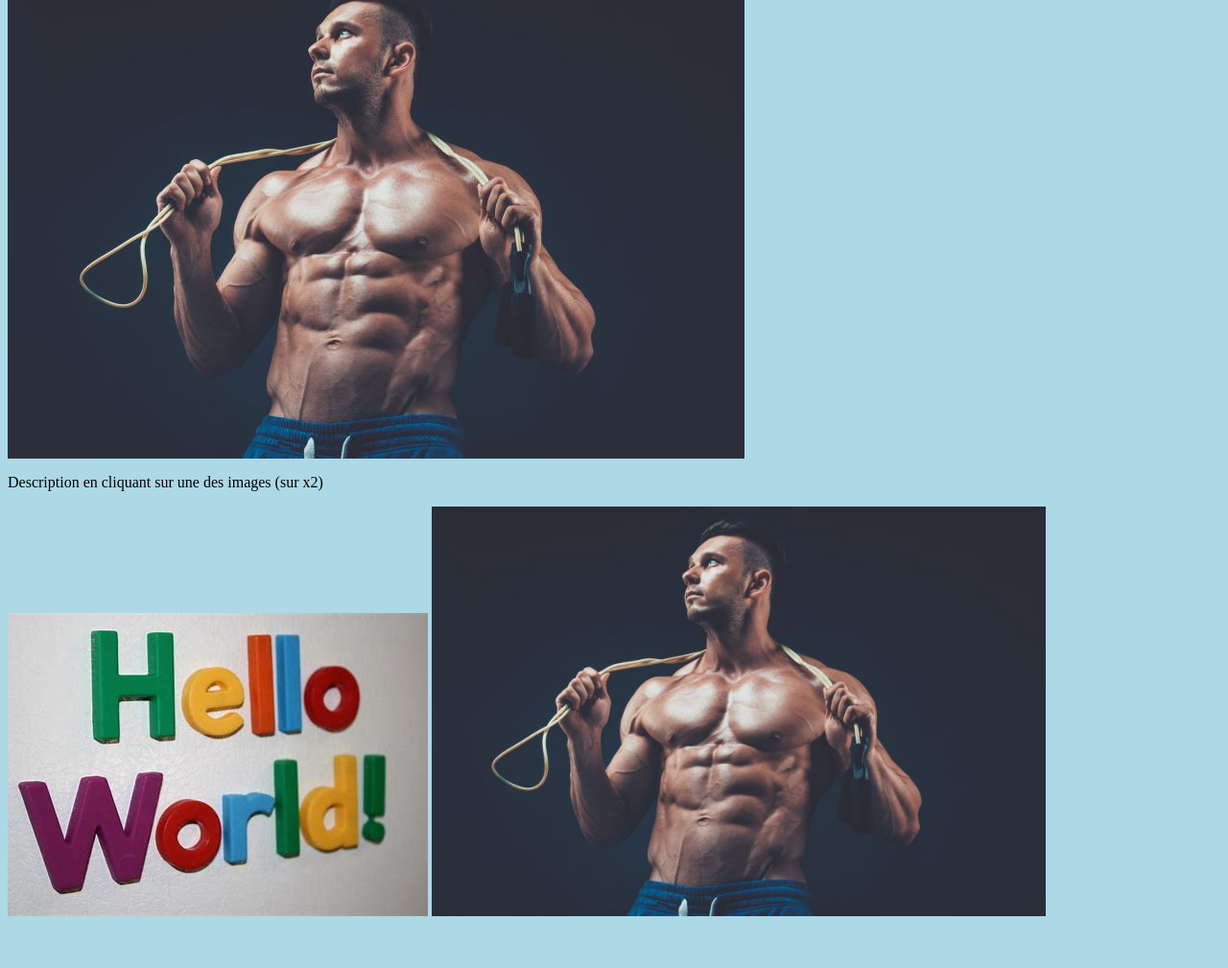
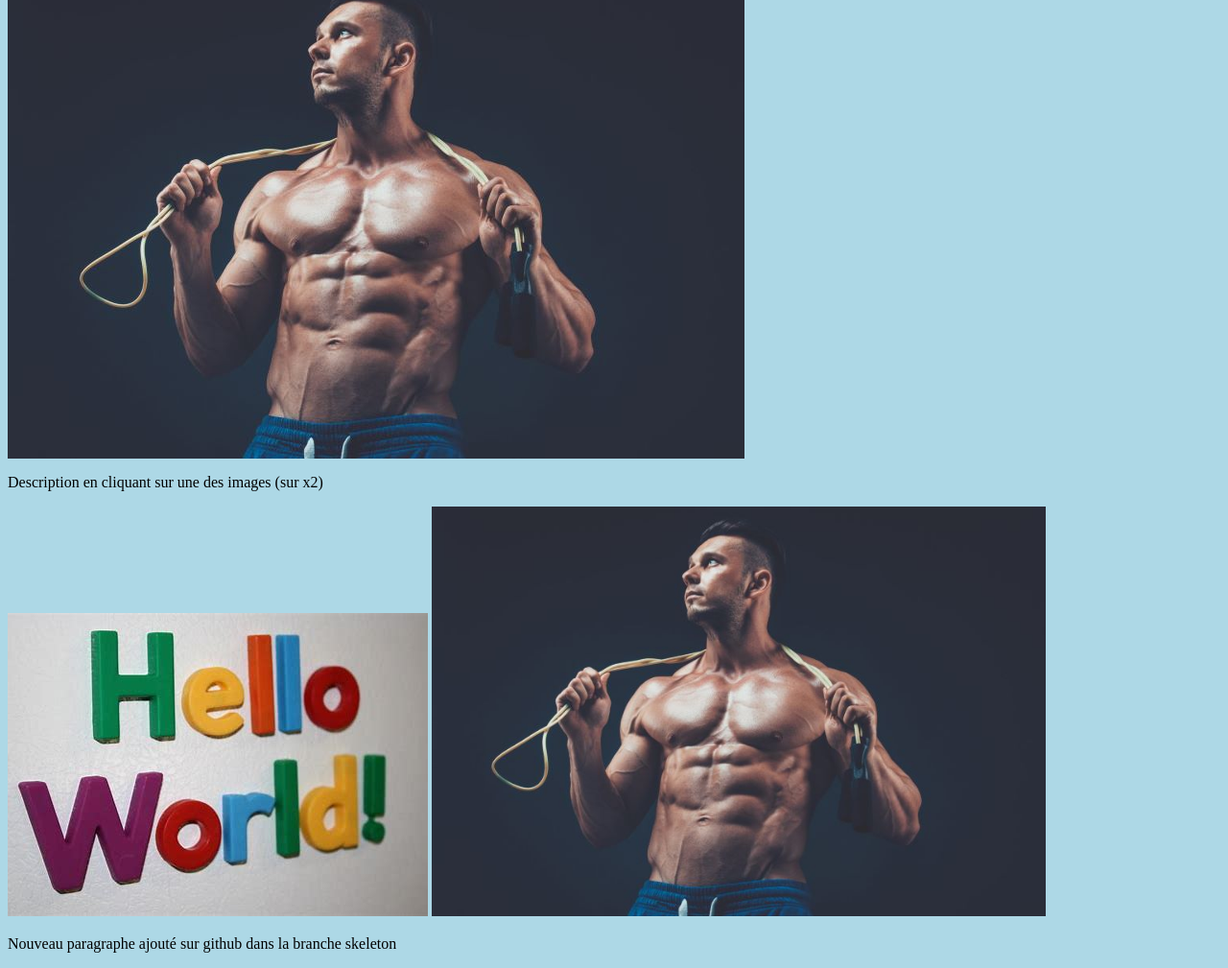
Before and after one commit to Fsam10/hello-world, a plain HTML site: page index.html in a window 1280 px wide. Shown: the part 620-1629 px from the top of the page at 96% size. Before the commit the page ends 1587 px from the top, so only its background shows below. Drawn offline with Linux system fonts and the light colour scheme.

Commit message:
Update index.html added a new paragraph

```diff
--- a/index.html
+++ b/index.html
@@ -13,5 +13,6 @@
     <p>Description en cliquant sur une des images (sur x2)</p>
     <img src="img_helloworld.jpg" alt="my hello 2">
     <img src="fit1.jpg" alt="ex fit 2" style="width: 640px; max-width: 1200px;">
+    <p>Nouveau paragraphe ajouté sur github dans la branche skeleton</p>
 </body>
 </html>
```
